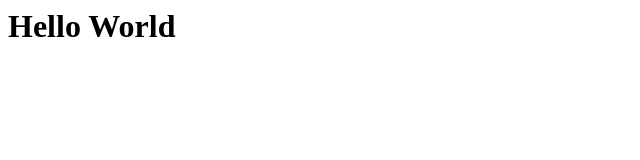
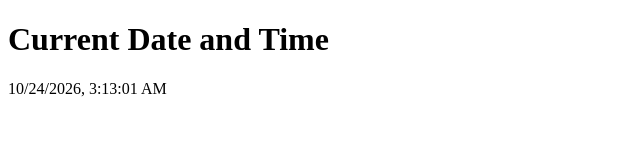
Before and after one commit to DillipBihari/SecondStart, a plain HTML site: page index.html in a window 1280 px wide. Shown: the whole page, without its empty margins (0-640 px from the left). Drawn offline with Linux system fonts and the light colour scheme.

Commit message:
NewDateTime

```diff
--- a/index.html
+++ b/index.html
@@ -1 +1,23 @@
-<h1>Hello World</h1>
+<!DOCTYPE html>
+<html lang="en">
+<head>
+  <meta charset="UTF-8">
+  <meta name="viewport" content="width=device-width, initial-scale=1">
+  <title>Current Date and Time</title>
+</head>
+<body>
+  <h1>Current Date and Time</h1>
+  <time id="clock"></time>
+
+  <script>
+    const clock = document.getElementById("clock");
+
+    function updateClock() {
+      clock.textContent = new Date().toLocaleString();
+    }
+
+    updateClock();
+    setInterval(updateClock, 1000);
+  </script>
+</body>
+</html>
```
